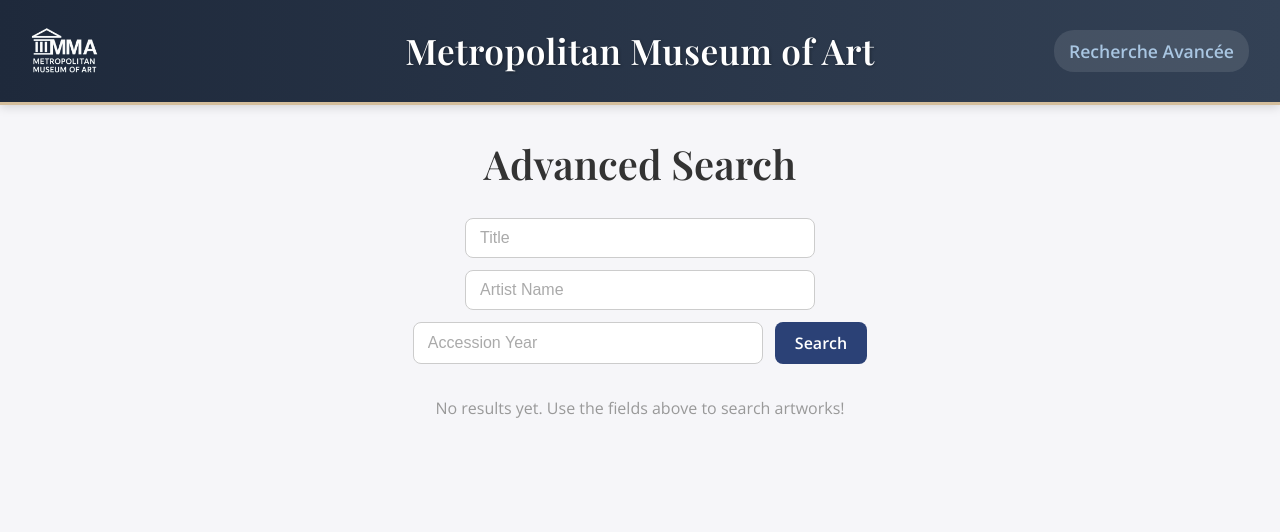
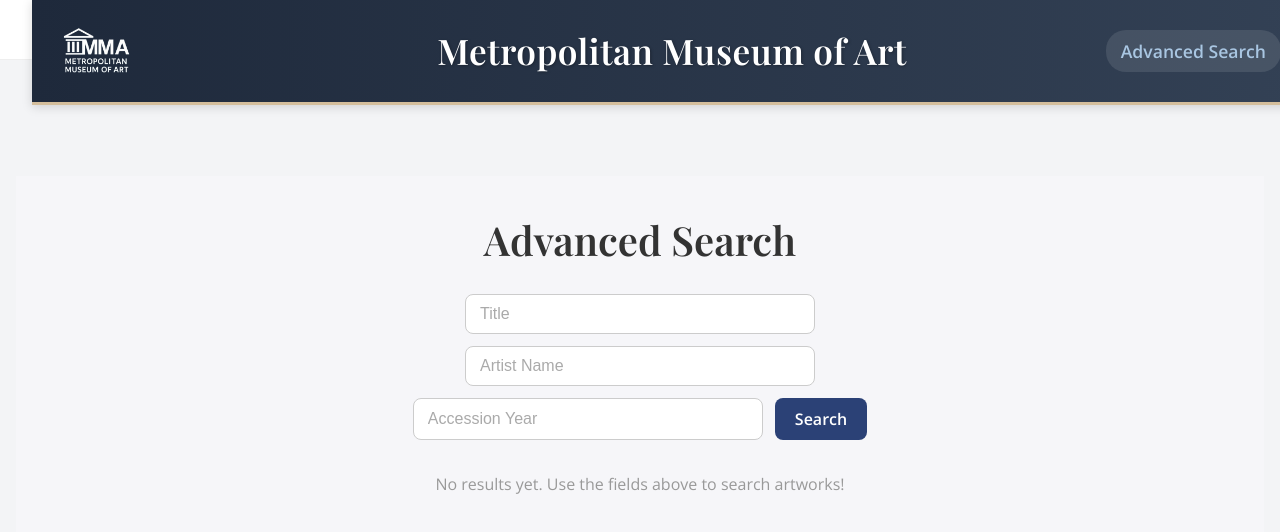
Before and after one commit to mathh60/2WEBD, a React (Vite) app: page /advanced-search in a window 1280 px wide. Shown: the top 532 px of the page. Built offline with nearby package versions, Linux system fonts and the light colour scheme; a web font is replaced by a local one.

Commit message:
Ajout_apres_pres

```diff
--- a/index.html
+++ b/index.html
@@ -2,7 +2,7 @@
 <html lang="en">
   <head>
     <meta charset="UTF-8" />
-    <link rel="icon" type="image/svg+xml" href="/vite.svg" />
+    <link rel="icon" type="image/svg+xml" href="/Logo.png" />
     <meta name="viewport" content="width=device-width, initial-scale=1.0" />
     <title>Metropolitan Museum of Art</title>
   </head>
--- a/src/App.css
+++ b/src/App.css
@@ -1,26 +1,22 @@
-/* CSS Complet Final pour Metropolitan Museum of Art */
-
-/* Variables pour la personnalisation */
 :root {
   --primary-color: #1e293b;
   --secondary-color: #ffffff;
-  --accent-color: #775436; /* Teinte marron dorée pour une ambiance musée */
+  --accent-color: #775436;
   --accent-color-hover: #5e4229;
   --accent-light: #d4be9c;
   --text-primary: #333333;
   --text-secondary: #6c757d;
   --text-light: #f8f9fa;
-  --background-light: #f5f3f0; /* Teinte légèrement crème */
+  --background-light: #f5f3f0;
   --card-background: #ffffff;
   --shadow: 0 4px 12px rgba(0, 0, 0, 0.08);
   --shadow-hover: 0 8px 20px rgba(0, 0, 0, 0.12);
   --transition: all 0.3s ease;
   --border-radius: 4px;
-  --font-serif: 'Playfair Display', Georgia, serif;
-  --font-sans: 'Open Sans', 'Helvetica Neue', Arial, sans-serif;
+  --font-serif: "Playfair Display", Georgia, serif;
+  --font-sans: "Open Sans", "Helvetica Neue", Arial, sans-serif;
 }
 
-/* Reset et styles de base */
 * {
   box-sizing: border-box;
   margin: 0;
@@ -29,8 +25,8 @@
 
 .navbar {
   background: #fff;
-  box-shadow: 0 1px 6px rgba(0,0,0,0.05);
-  padding: 0;            /* plus de padding */
+  box-shadow: 0 1px 6px rgba(0, 0, 0, 0.05);
+  padding: 0;
   margin: 0;
 }
 
@@ -40,7 +36,7 @@
   height: 82px;
   width: 100%;
   position: relative;
-  padding: 0;            /* plus de padding */
+  padding: 0;
   margin: 0;
   box-sizing: border-box;
 }
@@ -48,7 +44,7 @@
 .logo-link {
   display: flex;
   align-items: center;
-  margin-left: 6px;      /* mini espace avec le bord */
+  margin-left: 6px;
   margin-right: 0;
   height: 100%;
 }
@@ -82,7 +78,7 @@
   text-decoration: none;
   font-size: 1.15rem;
   margin-left: auto;
-  margin-right: 6px;     /* mini espace avec le bord droit */
+  margin-right: 6px;
   padding-right: 0;
   transition: color 0.18s;
 }
@@ -118,7 +114,6 @@
   line-height: 1.5;
 }
 
-/* CORRECTION: Navigation barre */
 .navbar {
   background: linear-gradient(to right, #1e293b, #334155);
   width: 100%;
@@ -151,13 +146,12 @@
   padding: 0;
 }
 
-/* Titre Metropolitan Museum of Art - Centré et mis en évidence */
 .navbar-brand {
   color: #ffffff !important;
   font-size: 2.2rem;
   font-weight: 600;
   text-decoration: none;
-  font-family: 'Playfair Display', Georgia, serif;
+  font-family: "Playfair Display", Georgia, serif;
   letter-spacing: 0.5px;
   text-align: center;
   text-shadow: 1px 1px 3px rgba(0, 0, 0, 0.3);
@@ -165,7 +159,6 @@
   transition: var(--transition);
 }
 
-/* Lien Recherche Avancée - Stylisé comme un bouton à droite */
 .navbar-link {
   color: #a9c6e2 !important;
   font-size: 1.1rem;
@@ -182,24 +175,39 @@
   text-decoration: none;
 }
 
-/* Layout et conteneur */
 .container {
   max-width: 1200px;
   margin: 0 auto;
   padding: 0 20px;
 }
+.menu {
+  position: fixed;
+  top: 0;
+  left: 0;
+  width: 100%;
+  z-index: 1000;
+  background: #fff;
+  border-bottom: 1px solid #eee;
+  height: 60px; /* Ajuste selon la hauteur réelle de ta navbar */
+  display: flex;
+  align-items: center;
+  padding: 0 32px;
+}
 
 .main-content {
-  padding: 0;
+  margin-top: 60px;
+  padding: 16px;
 }
 
-/* Force l'affichage de tout texte */
-h1, h2, h3, p, a {
+h1,
+h2,
+h3,
+p,
+a {
   visibility: visible !important;
   opacity: 1 !important;
 }
 
-/* Barre de recherche améliorée */
 .search-bar {
   display: flex;
   justify-content: center;
@@ -243,12 +251,10 @@
   background-color: var(--accent-color-hover);
 }
 
-/* Masquage du titre redondant dans le contenu */
 .App h1 {
   display: none;
 }
 
-/* Grille d'affichage avec images de tailles identiques */
 .art-list {
   display: grid;
   grid-template-columns: repeat(3, 1fr);
@@ -275,7 +281,6 @@
   box-shadow: var(--shadow-hover);
 }
 
-/* Images de taille fixe et identique */
 .art-item img {
   width: 100%;
   height: 250px;
@@ -283,7 +288,6 @@
   object-position: center;
 }
 
-/* Titres des items */
 .art-item h3 {
   font-size: 1rem;
   color: var(--accent-color) !important;
@@ -300,7 +304,6 @@
   display: block;
 }
 
-/* Détail d'objet */
 .object-details-container {
   padding: 20px;
   max-width: 1200px;
@@ -324,7 +327,6 @@
   margin-bottom: 10px;
 }
 
-/* Pagination */
 .pagination {
   margin: 20px 0;
   text-align: center;
@@ -350,7 +352,6 @@
   cursor: not-allowed;
 }
 
-/* Media queries pour responsivité */
 @media (max-width: 768px) {
   .art-list {
     grid-template-columns: repeat(2, 1fr);
@@ -395,5 +396,5 @@
 }
 
 .advanced-search-container {
-  margin-top: 100px; /* ou padding-top: 100px; selon la structure */
+  margin-top: 100px;
 }
--- a/src/App.tsx
+++ b/src/App.tsx
@@ -13,15 +13,19 @@
     path: '/',
     errorElement: (
       <div>
-        Page non trouvée
+        Page not found
         <br />
-        <a href="/">Retour à l'accueil</a>
+        <a href="/">Back to home</a>
       </div>
     ),
     element: (
       <div>
-        <Menu />
-        <Outlet />
+        <div className="menu">
+          <Menu />
+        </div>
+        <div className="main-content">
+          <Outlet />
+        </div>
       </div>
     ),
     children: [
--- a/src/Components/DisplayHighlightContent.tsx
+++ b/src/Components/DisplayHighlightContent.tsx
@@ -96,13 +96,13 @@
         )}
         <div className="pagination">
           <button onClick={handlePrevPage} disabled={currentPage === 1}>
-            Précédent
+            Previous
           </button>
           <button
             onClick={handleNextPage}
             disabled={currentPage * itemsPerPage >= displayItems.length}
           >
-            Suivant
+            Next
           </button>
         </div>
       </div>
--- a/src/Components/Menu.tsx
+++ b/src/Components/Menu.tsx
@@ -1,6 +1,6 @@
 import React from "react";
 import { Link } from "react-router-dom";
-import Logo from "../../Logo.png"; // adapte le chemin si besoin
+import Logo from "../../Logo.png";
 import "../App.css";
 
 const Menu: React.FC = () => {
@@ -16,7 +16,7 @@
           </Link>
         </div>
         <Link to="/advanced-search" className="navbar-link">
-          Recherche Avancée
+          Advanced Search
         </Link>
       </div>
     </nav>
--- a/src/Page/AdvancedSearch.tsx
+++ b/src/Page/AdvancedSearch.tsx
@@ -23,7 +23,6 @@
     try {
         setLoading(true);
         setHasSearched(true);
-        // Appel direct avec les 3 paramètres
         const objectsData = await advancedSearch(title, artistDisplayName, accessionYear);
         setAllResults(objectsData);
     } catch (error) {
@@ -33,7 +32,6 @@
     }
 };
 
-  // Séparation des résultats exacts et similaires
   const exactResults = allResults.filter(obj => {
     let ok = true;
     if (title) ok = ok && obj.title.trim().toLowerCase() === title.trim().toLowerCase();
--- a/src/Page/DisplayHighlight.tsx
+++ b/src/Page/DisplayHighlight.tsx
@@ -17,22 +17,26 @@
   const [loading, setLoading] = useState<boolean>(false);
 
   useEffect(() => {
-    const fetchArtObjects = async () => {
+    const fetchFeaturedArtObjects = async () => {
       try {
         setLoading(true);
-        const objectIDs = [100, 200, 300, 400, 500, 150, 245, 350, 50, 1, 25, 65];
-        // Lance tous les fetch en parallèle pour accélérer le chargement
-        const fetchPromises = objectIDs.map(id => fetchArtObject(id));
+
+        const res = await fetch(
+          "https://collectionapi.metmuseum.org/public/collection/v1/objects?isHighlight=true"
+        );
+        const data = await res.json();
+        const objectIDs: number[] = data.objectIDs ? data.objectIDs.slice(0, 12) : [];
+        const fetchPromises = objectIDs.map((id) => fetchArtObject(id));
         const objectsData = await Promise.all(fetchPromises);
         setArtObjects(objectsData);
       } catch (error) {
-        console.error("Error fetching data:", error);
+        console.error("Error fetching highlighted objects:", error);
       } finally {
         setLoading(false);
       }
     };
 
-    fetchArtObjects();
+    fetchFeaturedArtObjects();
   }, []);
 
   const handleSearch = async () => {
--- a/src/Query/advancedSearch.ts
+++ b/src/Query/advancedSearch.ts
@@ -11,7 +11,6 @@
     artistDisplayName: string,
     accessionYear: string
 ): Promise<ArtObject[]> => {
-    // Concatène tous les champs non vides dans une seule string de recherche
     const q = [title, artistDisplayName, accessionYear].filter(Boolean).join(" ");
     const searchResponse = await fetch(
         `https://collectionapi.metmuseum.org/public/collection/v1/search?q=${encodeURIComponent(q)}`
--- a/src/Query/searchArtObjects.ts
+++ b/src/Query/searchArtObjects.ts
@@ -1,4 +1,4 @@
-import fetchArtObject from './fetchArtObject';
+import fetchArtObject from "./fetchArtObject";
 
 interface ArtObject {
   objectID: number;
@@ -7,7 +7,9 @@
 }
 
 const searchArtObjects = async (searchTerm: string): Promise<ArtObject[]> => {
-  const searchResponse = await fetch(`https://collectionapi.metmuseum.org/public/collection/v1/search?q=${searchTerm}`);
+  const searchResponse = await fetch(
+    `https://collectionapi.metmuseum.org/public/collection/v1/search?q=${searchTerm}`
+  );
   if (!searchResponse.ok) {
     throw new Error("Failed to search object");
   }
--- a/src/index.css
+++ b/src/index.css
@@ -1,4 +1,4 @@
-/* Base styles for the museum application */
+
 @import url('https://fonts.googleapis.com/css2?family=Playfair+Display:ital,wght@0,400;0,500;0,600;0,700;1,400;1,500&family=Open+Sans:wght@300;400;500;600;700&display=swap');
 
 :root {
```
Also changed, not shown: src/Query/fetchArtObject.ts (line endings or trailing spaces).
